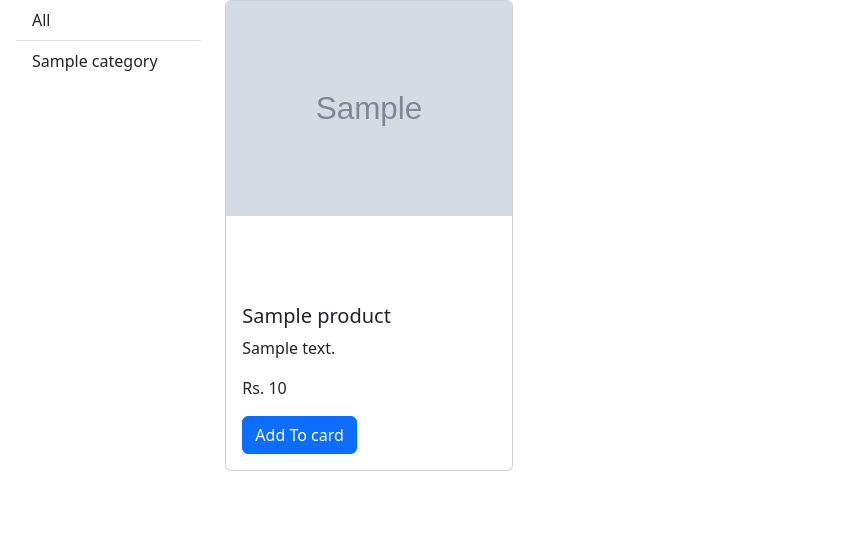
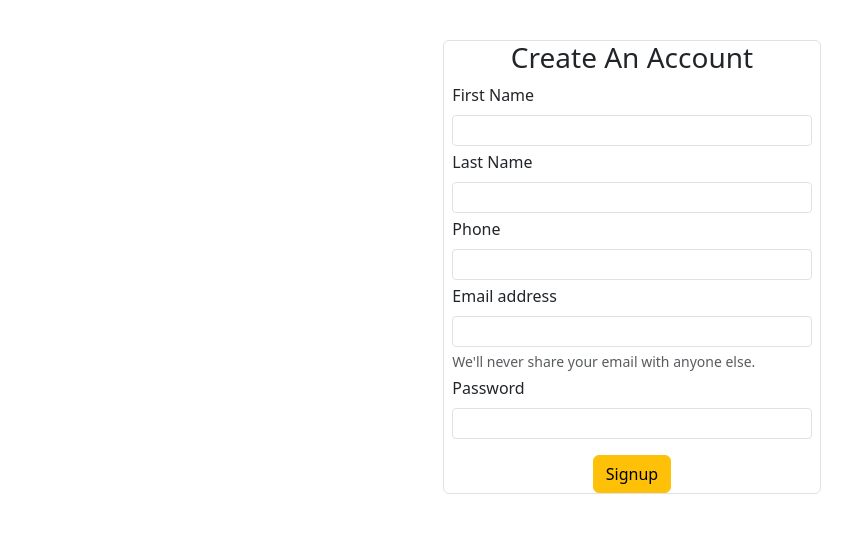
Before and after one commit to Rajivsraj/dblog, a Django app: page /signup/ in a window 1280 px wide. Shown: the part 56-589 px from the top of the page, without its empty margins (8-860 px from the left). Run offline with Django 4.2, Linux system fonts and the light colour scheme; tables that the repository leaves empty hold one stand-in row (values such as "Sample post"); grey boxes marked "Sample" are stand-in pictures.

Commit message:
Cutomer Registration Completed-> Now will do Login

```diff
--- a/store/admin.py
+++ b/store/admin.py
@@ -1,6 +1,7 @@
 from django.contrib import admin
 from .models.product import Product
 from .models.category import Category
+from .models.customer import Customer
 
 # Register your models here.
 
@@ -12,3 +13,8 @@ class AdminProduct(admin.ModelAdmin):
 @admin.register(Category)
 class AdminCategory(admin.ModelAdmin):
     list_display = ["name"]
+
+
+@admin.register(Customer)
+class AdminCustomer(admin.ModelAdmin):
+    list_display = ["first_name", "last_name", "phone", "email", "password"]
--- a/store/models/__init__.py
+++ b/store/models/__init__.py
@@ -1,2 +1,3 @@
 from .product import Product
 from .category import Category
+from .customer import Customer
--- a/store/templates/index.html
+++ b/store/templates/index.html
@@ -1,13 +1,14 @@
 {% extends 'base.html' %}
 
 {% block content %}
+
 <div class="container-fluid">
   <div class="row mx-auto">
     <div class="col-2">
       <ul class="list-group list-group-flush">
-            <a href="/" class="list-group-item list-group-item-action">All</a>
+          <a href="/" class="list-group-item list-group-item-action">All</a>
         {% for category in all_categories %}
-            <a href="/?cat_id={{category.id}}" class="list-group-item list-group-item-action">{{category.name}}</a>
+          <a href="/?cat_id={{category.id}}" class="list-group-item list-group-item-action">{{category.name}}</a>
         {% endfor %}
       </ul>
     </div>
--- /dev/null
+++ b/store/templates/signup.html
@@ -0,0 +1,51 @@
+{% extends 'base.html' %}
+
+{% block content %}
+    <div class="container">
+        <div class="row justify-content-center align-items-center mt-4 g-3">
+
+            <div class="col-4 border rounded">
+                <h3 class="text-center">Create An Account</h3>
+
+                {% if error_msg %}
+                  <div class="alert alert-danger">{{error_msg}}</div>
+                {% endif %}
+                <form action="" method="post">
+                    {% csrf_token %}
+
+                    <div class="mb-1">
+                        <label for="fname" class="form-label">First Name</label>
+                        <input type="text" class="form-control form-control-sm" name="fname" value="{{all_values.first_name}}" id="fname" aria-describedby="emailHelp">
+                    </div>
+
+                    <div class="mb-1">
+                        <label for="lname" class="form-label">Last Name</label>
+                        <input type="text" class="form-control form-control-sm" name="lname" value="{{all_values.last_name}}" id="lname" aria-describedby="emailHelp">
+                    </div>
+
+                    <div class="mb-1">
+                        <label for="phone" class="form-label">Phone</label>
+                        <input type="tel" class="form-control form-control-sm" name="phone" value="{{all_values.phone}}" id="phone" aria-describedby="emailHelp">
+                    </div>
+
+                    <div class="mb-1">
+                      <label for="email" class="form-label">Email address</label>
+                      <input type="email" class="form-control form-control-sm"  name="email" value="{{all_values.email}}" id="email" aria-describedby="emailHelp">
+                      <div id="emailHelp" class="form-text">We'll never share your email with anyone else.</div>
+                    </div>
+
+                    <div class="mb-3">
+                      <label for="password" class="form-label">Password</label>
+                      <input type="password" class="form-control form-control-sm" name="password" id="password">
+                    </div>
+
+                    {% comment %} <div class="mb-1 form-check">
+                      <input type="checkbox" class="form-check-input" id="exampleCheck1">
+                      <label class="form-check-label" for="exampleCheck1">Check me out</label>
+                    </div> {% endcomment %}
+                    <button type="submit" class="btn btn-warning mx-auto d-block">Signup</button>
+                  </form>
+            </div>
+        </div>
+    </div>
+{% endblock content %}
--- a/store/urls.py
+++ b/store/urls.py
@@ -1,9 +1,9 @@
 from django.contrib import admin
 from django.urls import path
-from .views import index
+from . import views
 
 urlpatterns = [
-    path("", index),
-    path("signup/", index),
+    path("", views.index, name="homepage"),
+    path("signup/", views.signup),
 
 ]
--- a/store/views.py
+++ b/store/views.py
@@ -1,14 +1,15 @@
-from django.shortcuts import render
+from django.shortcuts import render, redirect
 from django.http import HttpResponse
+from django.contrib.auth.hashers import make_password, check_password   # for password Hashing
 from .models.product import Product
 from .models.category import Category
+from .models.customer import Customer
 
 
 # Create your views here.
 def index(request):
     products = None
     categories = Category.get_all_categories()
-
     category_id = request.GET.get("cat_id")
 
     if category_id:
@@ -20,5 +21,64 @@ def index(request):
         "all_products": products,
         "all_categories": categories
     }
+    return render(request, "index.html", data)
 
-    return render(request, "index.html", data)
+
+def signup(request):
+    if request.method == "GET":
+        return render(request, "signup.html")
+    else:
+        # Register User
+        post_data = request.POST
+        fname = post_data.get("fname")
+        lname = post_data.get("lname")
+        phone = post_data.get("phone")
+        email = post_data.get("email")
+        password = post_data.get("password")
+        cus_obj = Customer(first_name=fname, last_name=lname, phone=phone, email=email, password=password)
+
+        print("---------")
+        # Validation
+        err_msg = None
+
+        values = {
+            "first_name": fname,
+            "last_name": lname,
+            "phone": phone,
+            "email": email,
+            "password": password
+        }
+
+        if not fname:
+            err_msg = "First Name Required"
+        elif len(fname) < 2:
+            err_msg = "First Name must be >=2 Charcaters"
+        elif not lname:
+            err_msg = "Last Name Required"
+        elif len(lname) < 2:
+            err_msg = "Last Name must be >=2 Character"
+        elif not phone:
+            err_msg = "Phone no. Required"
+        elif len(phone) != 10:
+            err_msg = "Phone no. leng must be 10 Digits"
+        elif not email:
+            err_msg = "Email Required"
+        elif len(email) < 5:
+            err_msg = "Email Must be >=5 characters"
+        elif not password:
+            err_msg = "Password Required"
+        elif len(password) < 8:
+            err_msg = f"Password Length must be >=8 {len(password)}"
+        elif cus_obj.is_email_exists():
+            err_msg = "Email Already Exists"
+
+        if not err_msg:
+            cus_obj.password = make_password(password)
+            x = cus_obj.save()  # Save customer data
+            return redirect("homepage")
+        else:
+            data = {
+                "error_msg": err_msg,
+                "all_values": values
+            }
+            return render(request, "signup.html", data)
```
Also changed, not shown: store/models/customer.py (added, +16 -0 lines), store/migrations/0004_customer_alter_product_description.py (added).
